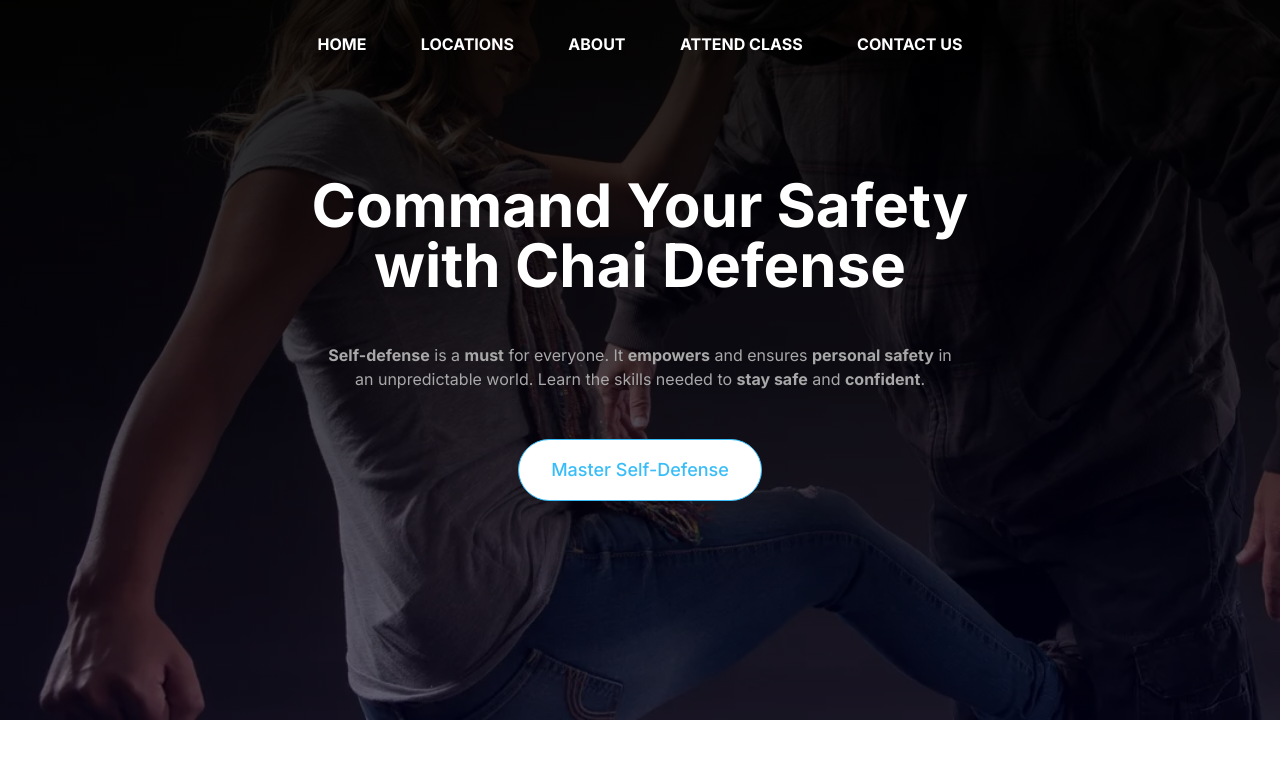
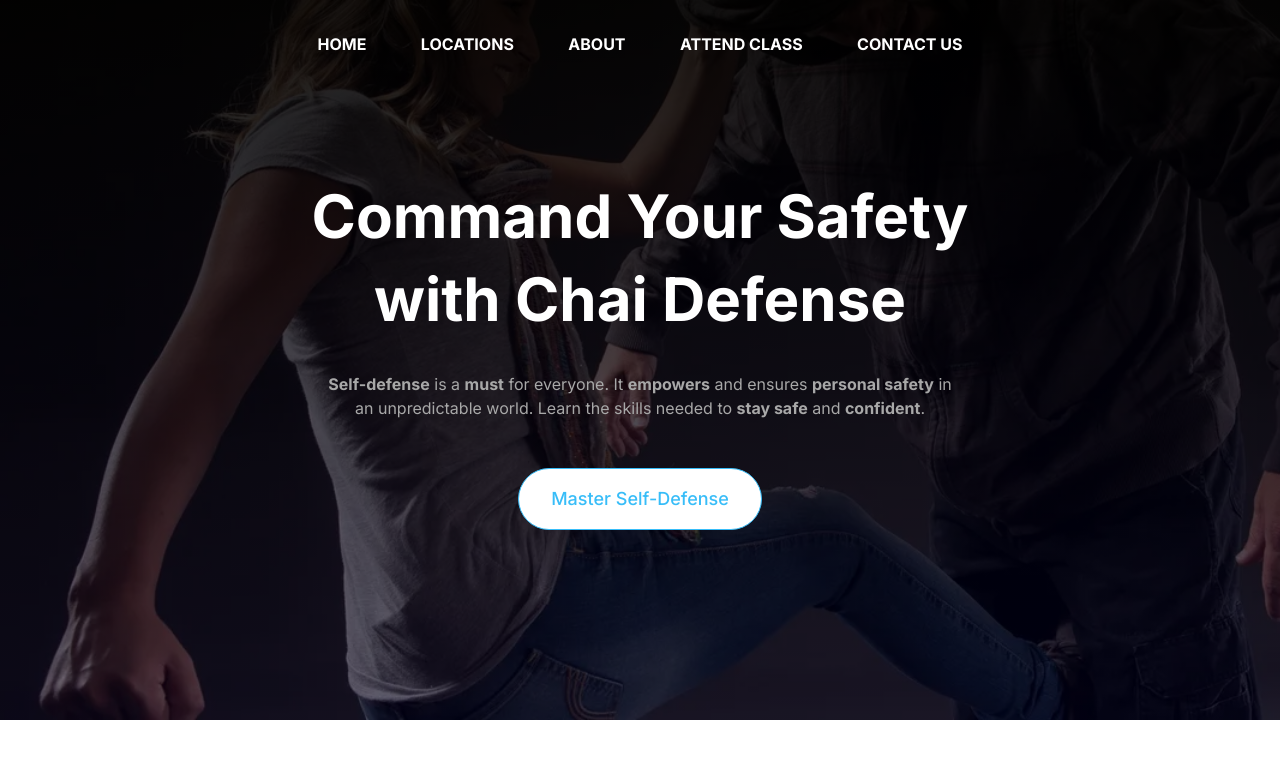
Before and after one commit to 10richard/chai-defense, a Next.js app: page / in a window 1280 px wide. Shown: the top 758 px of the page. Built offline with nearby package versions, Linux system fonts and the light colour scheme.

Commit message:
edit styling

```diff
--- a/src/components/Hero.tsx
+++ b/src/components/Hero.tsx
@@ -14,10 +14,10 @@
     >
       <MaxWidthContainer>
         <div className="text-white text-center pt-[175px] max-w-[750px]">
-          <h1 className="text-6xl font-bold mb-12">
+          <h1 className="text-6xl font-bold mb-8 leading-snug">
             Command Your Safety with Chai Defense
           </h1>
-          <p className="text-[#a8a8a8] mx-auto mb-12 max-w-[625px]">
+          <p className="text-[#a8a8a8] mx-auto mb-12 max-w-[625px] leading-normal">
             <strong>Self-defense</strong> is a <strong>must</strong> for
             everyone. It <strong>empowers</strong> and ensures{" "}
             <strong>personal safety</strong> in an unpredictable world. Learn
```
